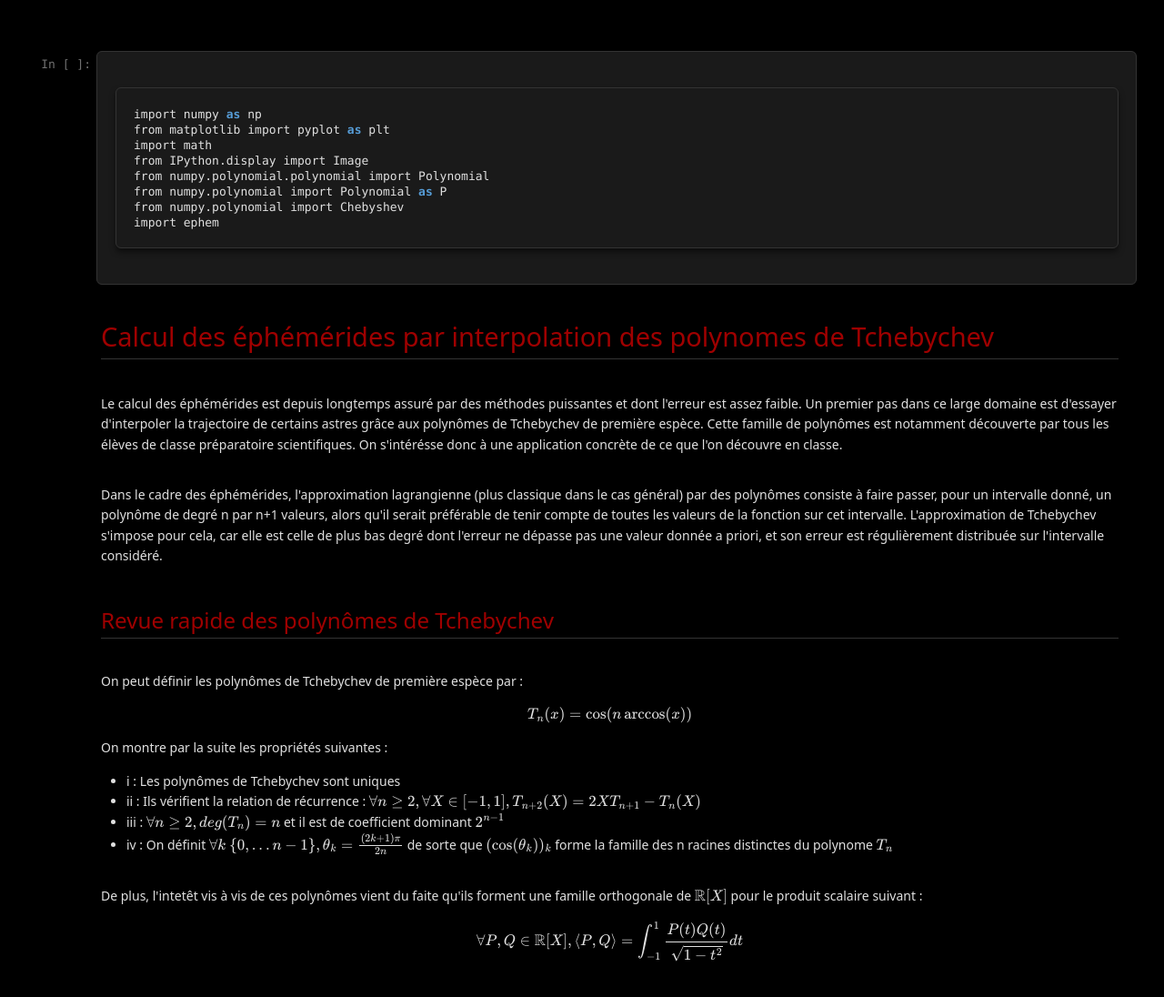
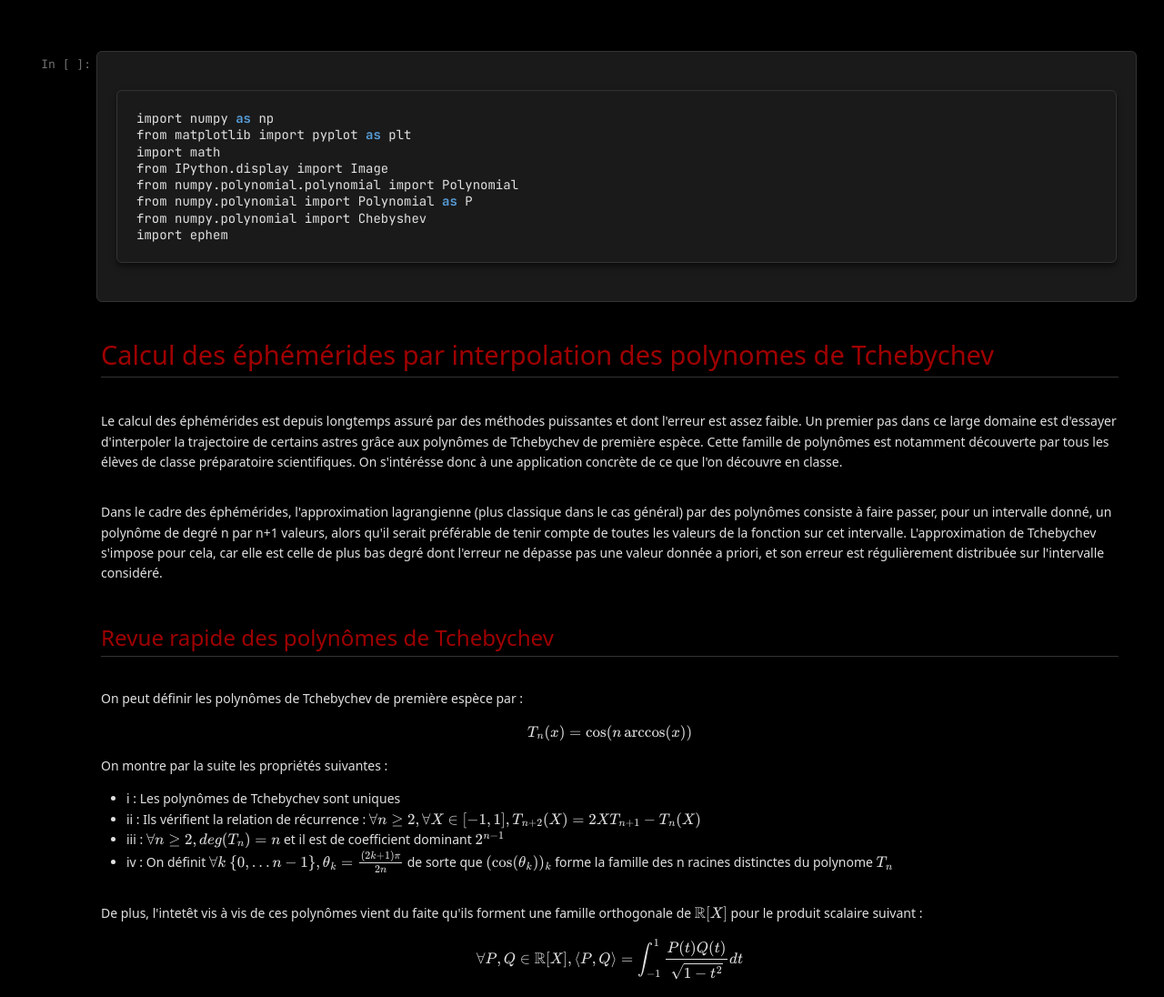
Before and after one commit to UseLess289/sam-gallery, a plain HTML site: page ephemerides/ephemeride.html in a window 1280 px wide. Shown: the top 1096 px of the page at 91% size. Drawn offline with nearby package versions, Linux system fonts and the light colour scheme; some packages are replaced by stand-ins of ours.

Commit message:
Ajout de la police JetBrains Mono pour une meilleure lisibilité du code

```diff
--- a/ephemerides/dark-theme.css
+++ b/ephemerides/dark-theme.css
@@ -1,3 +1,6 @@
+/* Import de la police JetBrains Mono */
+@import url('https://fonts.googleapis.com/css2?family=JetBrains+Mono:wght@400;700&display=swap');
+
 /* Variables du thème sombre */
 :root {
     --dark-bg: #000000;
@@ -36,7 +39,9 @@ p, div, span, li, td, th {
 }
 
 /* Code elements with modern styling */
-code, pre {
+code, pre, .jp-InputArea-editor, .jp-OutputArea-output {
+    font-family: 'JetBrains Mono', monospace !important;
+    font-size: 14px !important;
     color: #e0e0e0 !important;
     background-color: #1a1a1a !important;
     border-radius: 6px !important;
```
